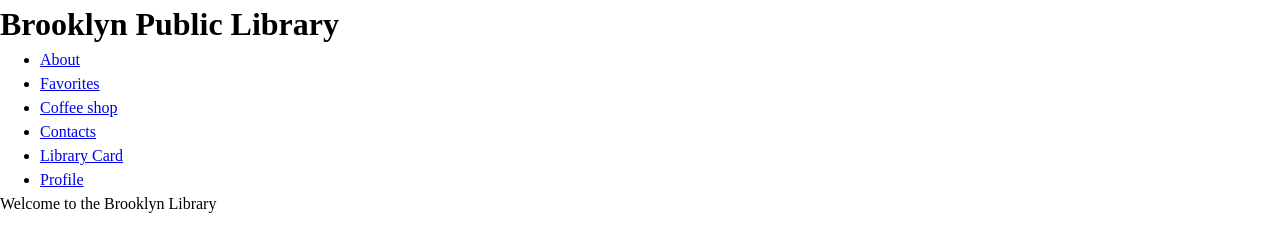
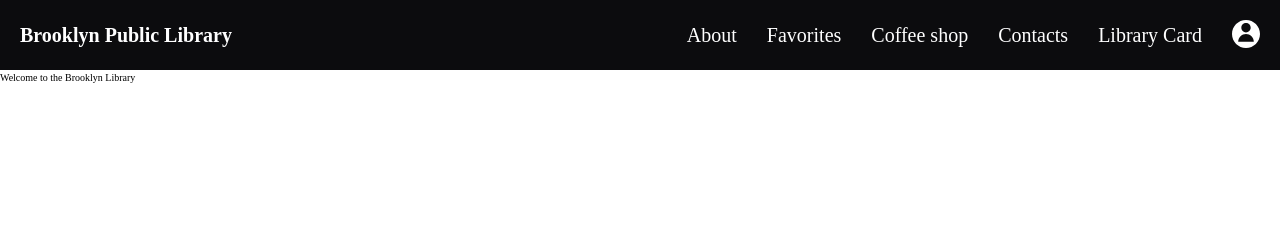
Before and after one commit to peperoni4/library, a plain HTML site: page index.html in a window 1280 px wide. Drawn offline with Linux system fonts and the light colour scheme.

Commit message:
Add layout styling for header

```diff
--- a/index.html
+++ b/index.html
@@ -8,17 +8,36 @@
   </head>
   <body>
     <header class="header">
-      <h1>Brooklyn Public Library</h1>
-      <nav>
-        <ul>
-          <li><a href="#">About</a></li>
-          <li><a href="#">Favorites</a></li>
-          <li><a href="#">Coffee shop</a></li>
-          <li><a href="#">Contacts</a></li>
-          <li><a href="#">Library Card</a></li>
-          <li><a href="#">Profile</a></li>
-        </ul>
-      </nav>
+      <div class="wrapper">
+        <h1 class="brand-logo">Brooklyn Public Library</h1>
+        <nav class="navigation">
+          <ul class="navigation-links">
+            <li><a class="navigation__link" href="#">About</a></li>
+            <li><a class="navigation__link" href="#">Favorites</a></li>
+            <li><a class="navigation__link" href="#">Coffee shop</a></li>
+            <li><a class="navigation__link" href="#">Contacts</a></li>
+            <li><a class="navigation__link" href="#">Library Card</a></li>
+            <li>
+              <a class="navigation__link" href="#">
+                <svg
+                  width="28"
+                  height="28"
+                  viewBox="0 0 28 28"
+                  fill="none"
+                  xmlns="http://www.w3.org/2000/svg"
+                >
+                  <path
+                    fill-rule="evenodd"
+                    clip-rule="evenodd"
+                    d="M28 14C28 21.732 21.732 28 14 28C6.26801 28 0 21.732 0 14C0 6.26801 6.26801 0 14 0C21.732 0 28 6.26801 28 14ZM18.6667 7.77778C18.6667 10.3551 16.5774 12.4444 14.0001 12.4444C11.4227 12.4444 9.33339 10.3551 9.33339 7.77778C9.33339 5.20045 11.4227 3.11111 14.0001 3.11111C16.5774 3.11111 18.6667 5.20045 18.6667 7.77778ZM19.4998 16.2781C20.9584 17.7367 21.7778 19.715 21.7778 21.7778H14L6.22225 21.7778C6.22225 19.715 7.0417 17.7367 8.50031 16.2781C9.95893 14.8194 11.9372 14 14 14C16.0628 14 18.0411 14.8194 19.4998 16.2781Z"
+                    fill="white"
+                  />
+                </svg>
+              </a>
+            </li>
+          </ul>
+        </nav>
+      </div>
     </header>
     <section class="hero">
       <div class="hero-text">Welcome to the Brooklyn Library</div>
--- a/styles.css
+++ b/styles.css
@@ -53,3 +53,50 @@ h5,
 h6 {
   overflow-wrap: break-word;
 }
+
+ul {
+  list-style-type: none;
+  padding: 0;
+}
+
+a {
+  text-decoration: none;
+}
+
+:root {
+  --black-clr: #0c0c0e;
+}
+
+html {
+  font-size: 62.5%;
+}
+
+.wrapper {
+  margin: 0 auto;
+  display: flex;
+  max-width: 1440px;
+}
+
+/* HEADER */
+.header {
+  padding: 20px;
+  color: #fff;
+  background-color: var(--black-clr);
+}
+
+.brand-logo {
+}
+
+.navigation {
+  margin-left: auto;
+}
+
+.navigation-links {
+  display: flex;
+  gap: 30px;
+}
+
+.navigation__link {
+  color: #fff;
+  font-size: 2rem;
+}
```
